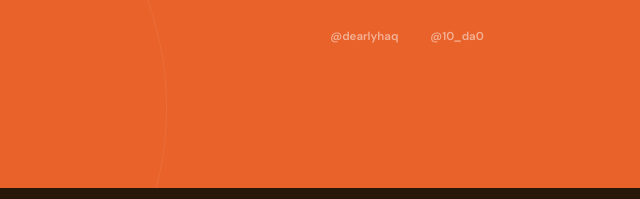
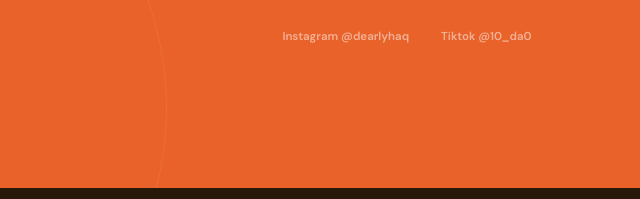
Before and after one commit to lembarceritakami/dearlywillassistyou, a plain HTML site: page index.html in a window 1280 px wide. Shown: the part 6075-6274 px from the top of the page, 233-873 px from the left. Drawn offline with nearby package versions, Linux system fonts and the light colour scheme.

Commit message:
Update index.html

```diff
--- a/index.html
+++ b/index.html
@@ -837,8 +837,8 @@
       <a href="https://linkedin.com/in/dearlyayu" target="_blank" class="c-btn g">💼 LinkedIn</a>
     </div>
     <div class="c-social">
-      <a href="https://instagram.com/dearlyhaq" target="_blank">@dearlyhaq</a>
-      <a href="https://tiktok.com/@10_da0" target="_blank">@10_da0</a>
+      <a href="https://instagram.com/dearlyhaq" target="_blank">Instagram @dearlyhaq</a>
+      <a href="https://tiktok.com/@10_da0" target="_blank">Tiktok @10_da0</a>
     </div>
   </div>
 </section>
```
